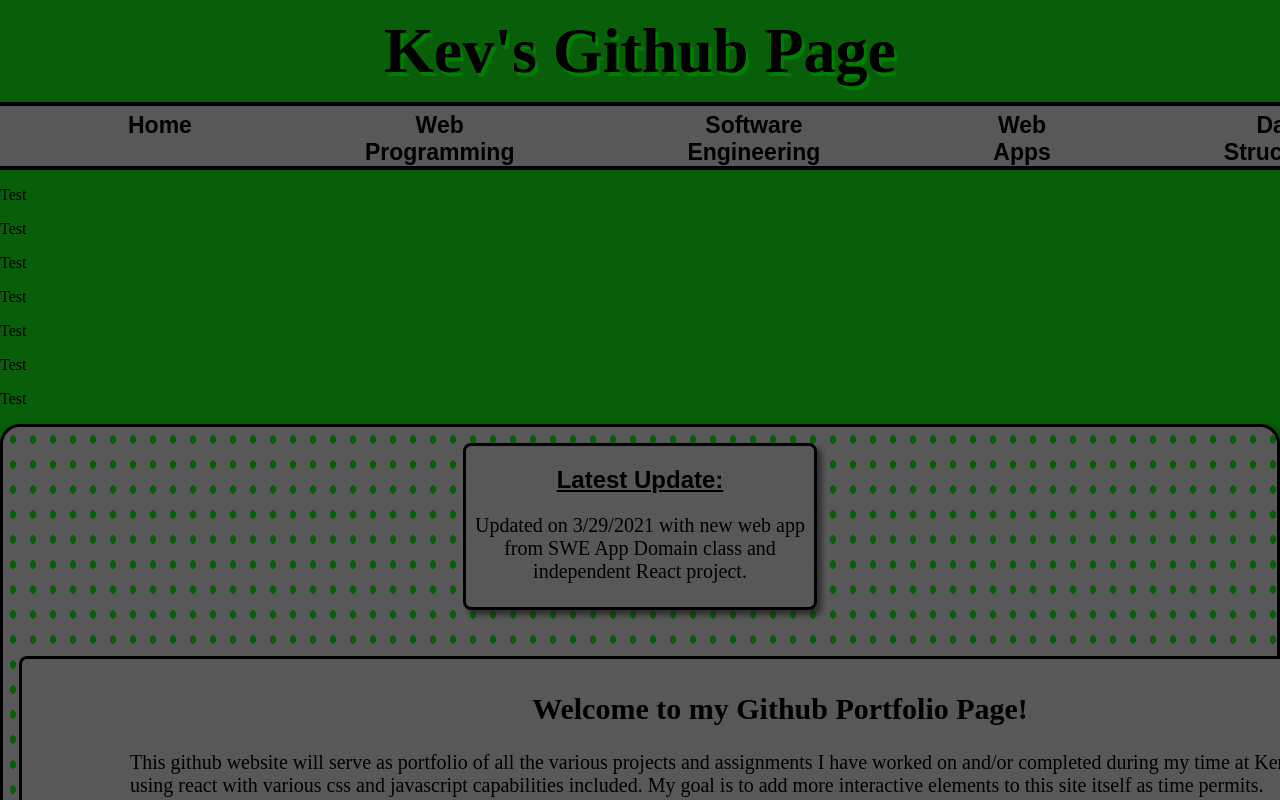
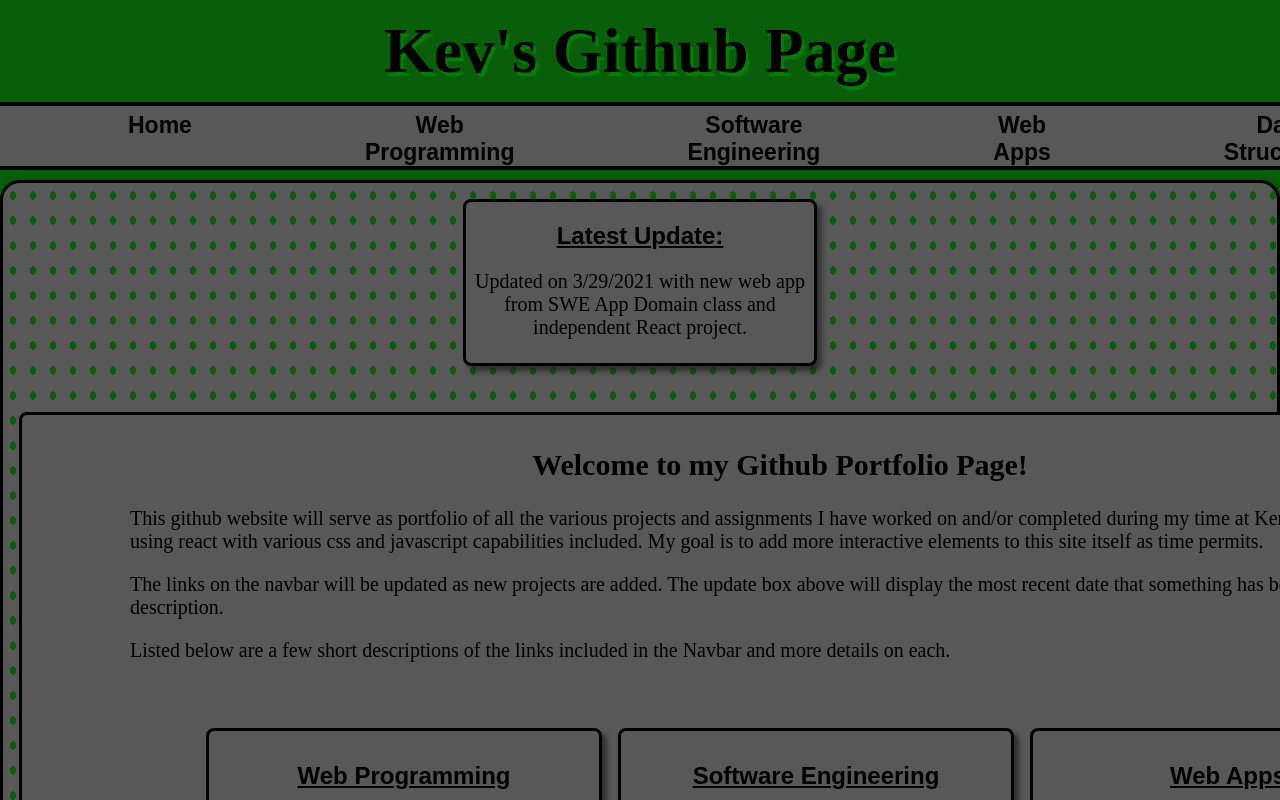
Before and after one commit to KNolan531/githubpage_react, a React (Create React App) app: page /home in a window 1280 px wide. Shown: the top 800 px of the page. Built offline with nearby package versions, Linux system fonts and the light colour scheme; a web font is replaced by a local one.

Commit message:
Add files via upload

```diff
--- a/src/App.js
+++ b/src/App.js
@@ -16,7 +16,8 @@ function App() {
         <Route exact path="/home" component={Home}></Route> </div>
       </Switch>
     </Router>
-    <Box />
+
+
     </div>
   );
 }
--- a/src/Home.jsx
+++ b/src/Home.jsx
@@ -1,17 +1,12 @@
 import React from "react";
 import Card from "./components/Card";
+import Box from "./components/Box";
 
 
 function Home () {
   return (
     <>
-
-
-      <p>Test</p>
-      <p> Test</p>
-      <p>Test</p>
-      <p> Test</p><p>Test</p>
-      <p> Test</p><p>Test</p>
+      <Box />
 
     </>
   )
```
